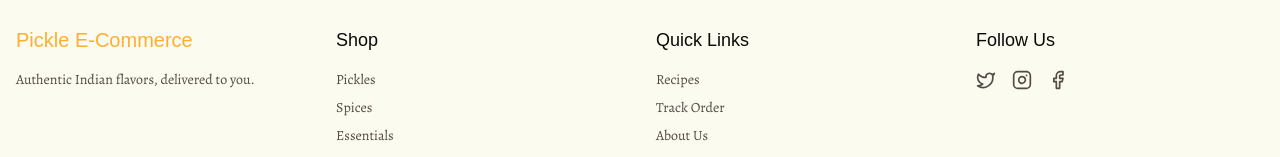
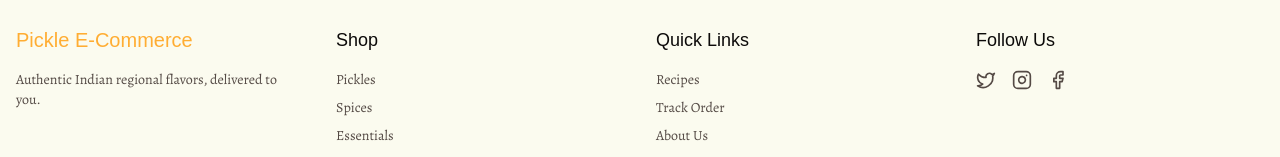
Before and after one commit to sriram-dev-9/E-Commerce, a Next.js app: page / in a window 1280 px wide. Shown: the part 2205-2362 px from the top of the page. Built offline with nearby package versions, Linux system fonts and the light colour scheme; a web font is replaced by a local one.

Commit message:
Info change

```diff
--- a/src/components/Footer.tsx
+++ b/src/components/Footer.tsx
@@ -8,7 +8,7 @@ export function Footer() {
         <div className="grid grid-cols-1 md:grid-cols-4 gap-8">
           <div>
             <h3 className="font-headline text-xl text-primary mb-4">Pickle E-Commerce</h3>
-            <p className="text-sm text-muted-foreground">Authentic Indian flavors, delivered to you.</p>
+            <p className="text-sm text-muted-foreground">Authentic Indian regional flavors, delivered to you.</p>
           </div>
           <div>
             <h4 className="font-headline text-lg mb-4">Shop</h4>
```
